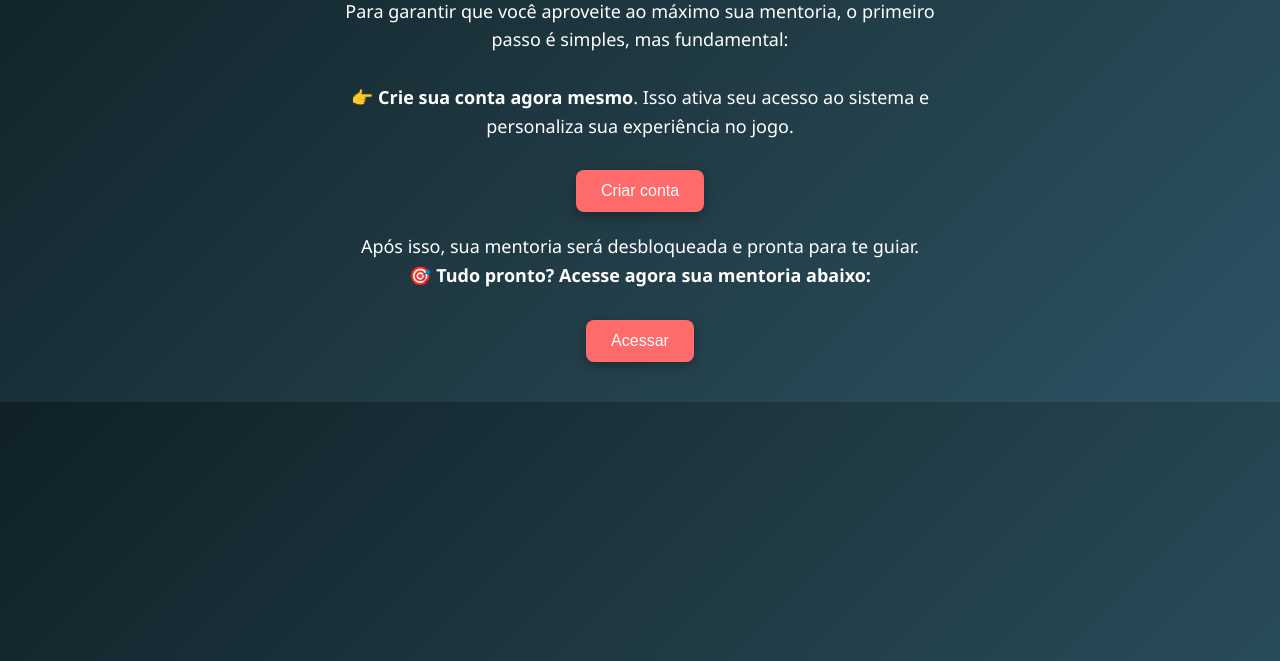
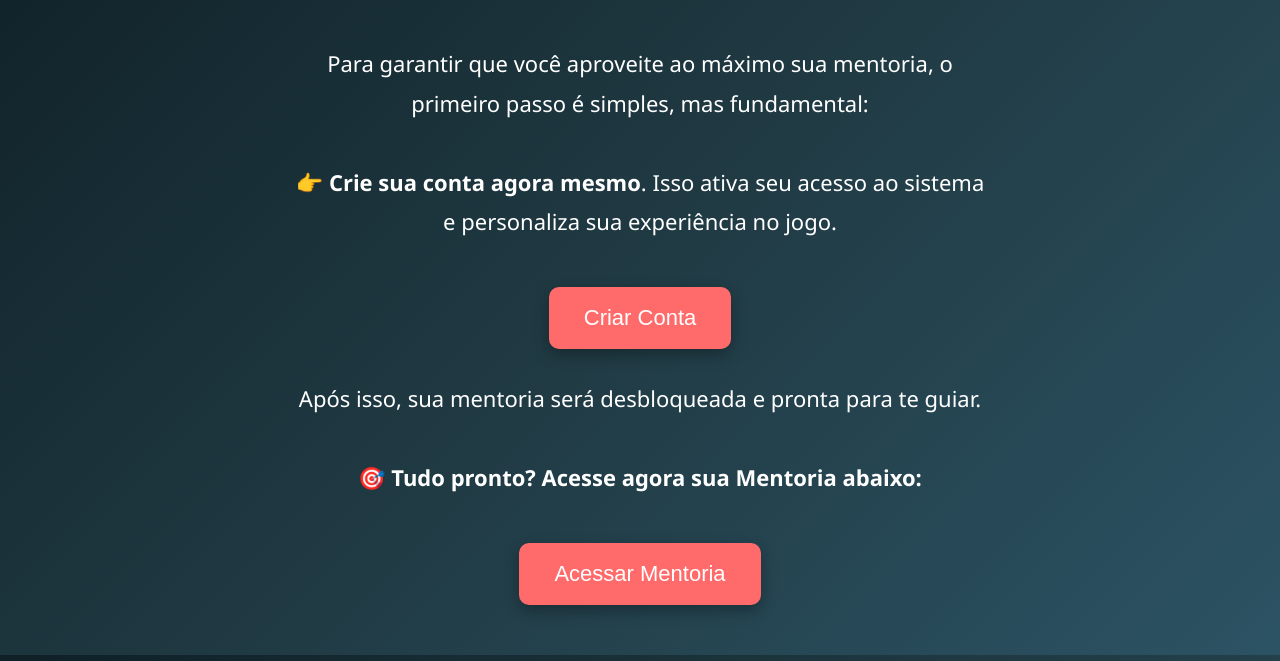
Before and after one commit to Jemusse/Mentoria-completa.mz, a plain HTML site: page index.html in a window 1280 px wide. Shown: the part 139-800 px from the top of the page. Drawn offline with Linux system fonts and the light colour scheme.

Commit message:
Update index.html

```diff
--- a/index.html
+++ b/index.html
@@ -3,6 +3,7 @@
 <head>
   <meta charset="UTF-8">
   <title>Mentoria de Jogo</title>
+  <meta name="viewport" content="width=device-width, initial-scale=1.0">
   <style>
     body {
       margin: 0;
@@ -13,33 +14,34 @@
       display: flex;
       flex-direction: column;
       align-items: center;
-      padding: 40px 20px;
+      padding: 50px 20px;
     }
 
     h1 {
-      font-size: 28px;
+      font-size: 36px;
       text-align: center;
+      margin-bottom: 30px;
     }
 
     p {
-      max-width: 600px;
+      max-width: 700px;
       text-align: center;
-      font-size: 18px;
-      line-height: 1.6;
-      margin: 20px 0;
+      font-size: 22px;
+      line-height: 1.8;
+      margin: 30px 0;
     }
 
     button, a button {
       background: #ff6b6b;
       color: white;
       border: none;
-      padding: 12px 25px;
-      font-size: 16px;
-      border-radius: 8px;
-      margin-top: 10px;
+      padding: 18px 35px;
+      font-size: 22px;
+      border-radius: 10px;
+      margin-top: 15px;
       cursor: pointer;
       transition: background 0.3s ease, transform 0.2s ease;
-      box-shadow: 0 4px 12px rgba(0,0,0,0.3);
+      box-shadow: 0 6px 15px rgba(0,0,0,0.3);
     }
 
     button:hover {
@@ -51,18 +53,21 @@
       display: none;
       background: #fff3cd;
       color: #856404;
-      border: 1px solid #ffeeba;
-      border-radius: 8px;
-      padding: 20px;
-      margin-top: 30px;
-      max-width: 600px;
+      border: 2px solid #ffeeba;
+      border-radius: 10px;
+      padding: 30px;
+      margin-top: 40px;
+      max-width: 700px;
+      font-size: 20px;
       animation: fadeIn 0.5s ease-in-out;
     }
 
     .notification button {
       background: #ffa502;
       color: white;
-      margin-top: 15px;
+      padding: 14px 28px;
+      font-size: 20px;
+      margin-top: 20px;
     }
 
     @keyframes fadeIn {
@@ -81,20 +86,20 @@
   </p>
 
   <a href="https://bit.ly/3HjLcdZ" target="_blank">
-    <button>Criar conta</button>
+    <button>Criar Conta</button>
   </a>
 
   <p>
-    Após isso, sua mentoria será desbloqueada e pronta para te guiar. <br>
-    <strong>🎯 Tudo pronto? Acesse agora sua mentoria abaixo:</strong>
+    Após isso, sua mentoria será desbloqueada e pronta para te guiar. <br><br>
+    <strong>🎯 Tudo pronto? Acesse agora sua Mentoria abaixo:</strong>
   </p>
 
-  <button onclick="acessarMentoria()">Acessar</button>
+  <button onclick="acessarMentoria()">Acessar Mentoria</button>
 
   <div class="notification" id="notificacao">
-    <p>🔔 <strong>Aviso Importante</strong><br>
+    <p>🔔 <strong>Aviso Importante</strong><br><br>
     Detectamos que você pode não ter finalizado o processo corretamente.<br>
-    Para evitar erros e garantir seu acesso, finalize a criação da conta ou crie uma nova. <br><br>
+    Para evitar erros e garantir seu acesso, finalize a criação da conta ou crie uma nova.<br><br>
     Estamos aqui para garantir seu sucesso!</p>
     <button onclick="fecharNotificacao()">Get</button>
   </div>
@@ -115,4 +120,4 @@
   </script>
 
 </body>
-</html>
+  </html>
```
